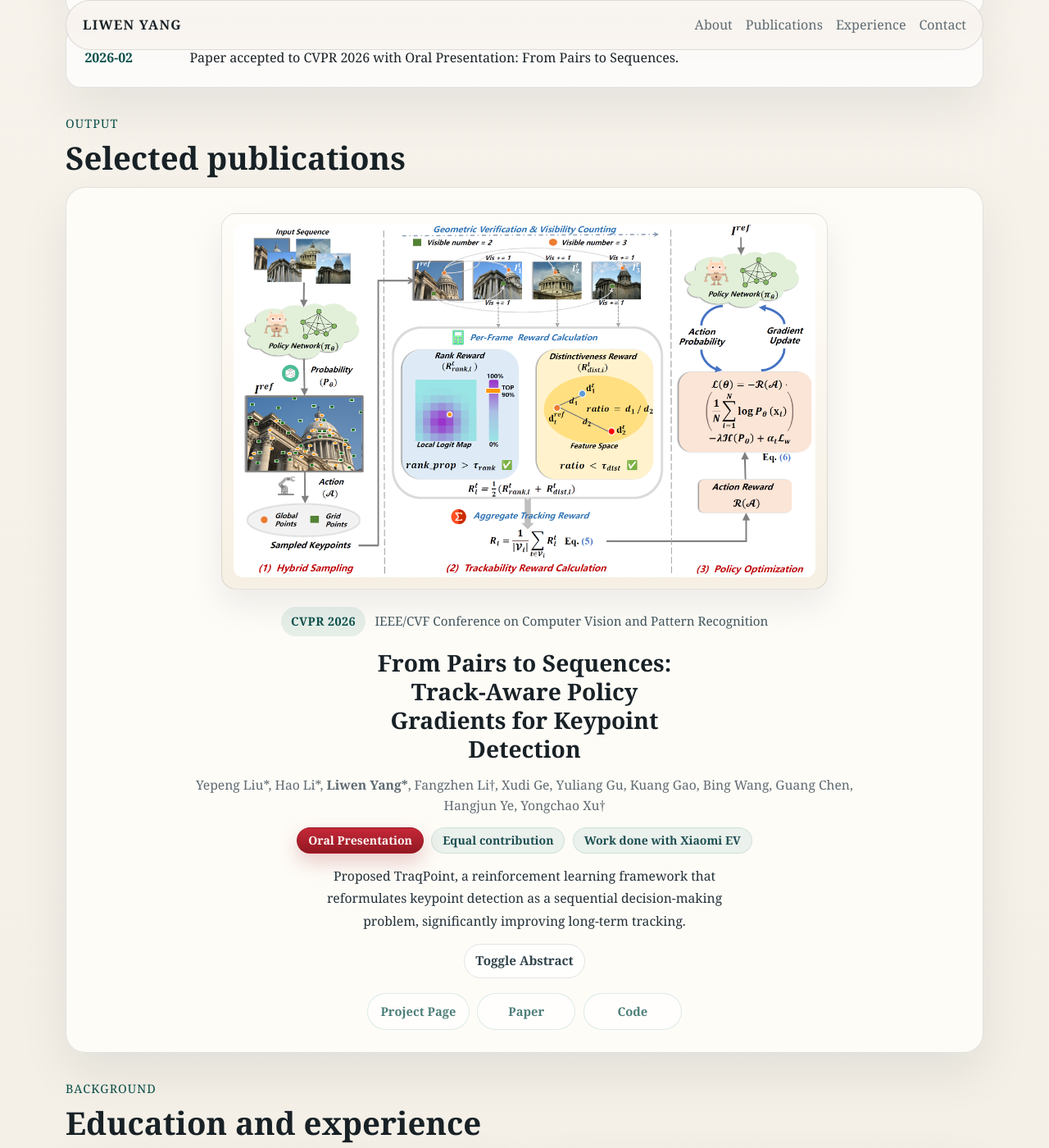
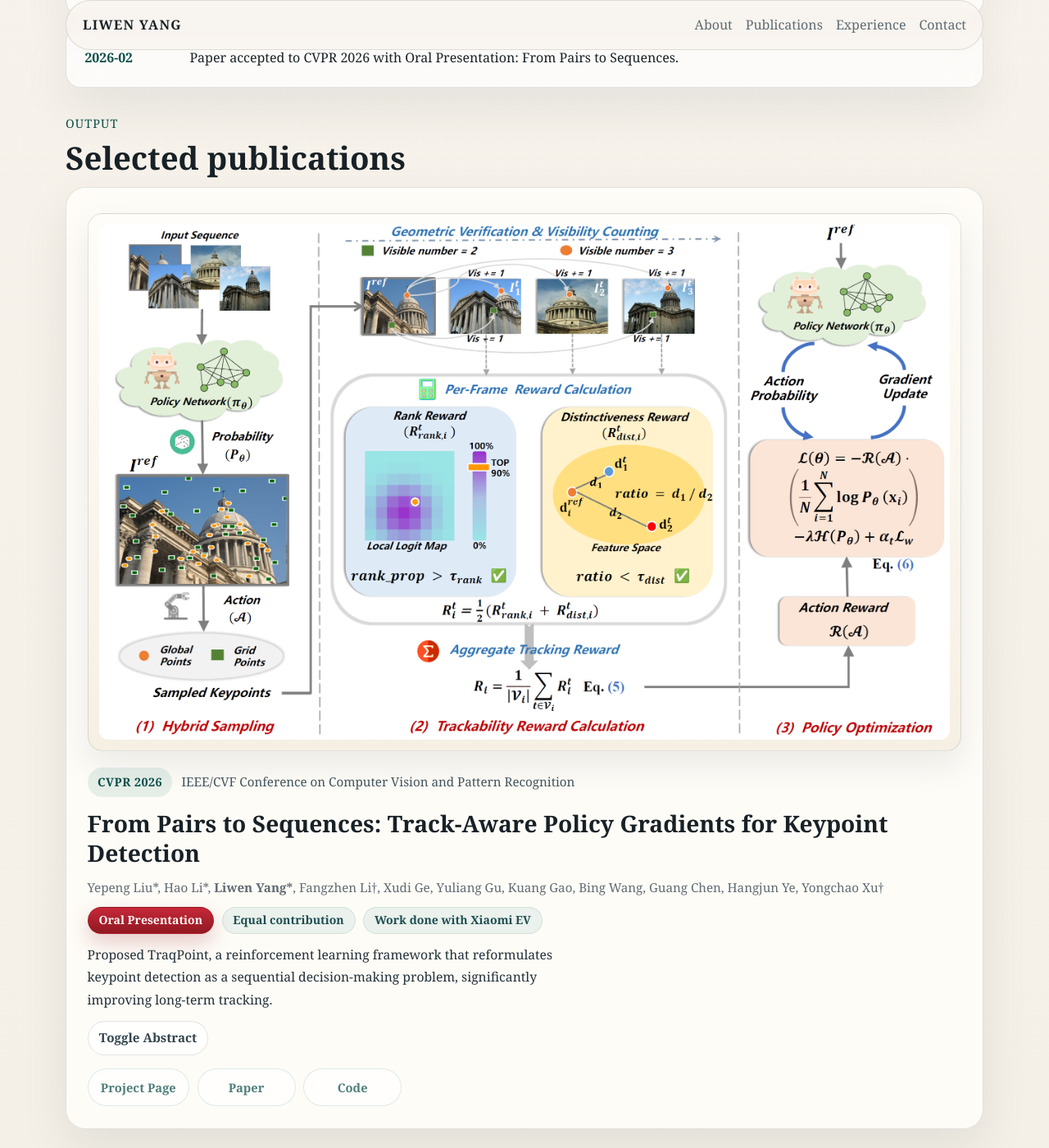
Before and after one commit to 1yangliwen/1yangliwen.github.io, a Jekyll site: the page built from index.md, in a window 1280 px wide and 1400 px high, scrolled down 1259 px. Shown: the whole window at 82% size. Built offline with Jekyll 4.4.1, drawn with Linux system fonts in a browser that asks for light colours.

Commit message:
Align publication card text to left for better readability
Co-Authored-By: Claude Opus 4.7 (1M context) <noreply@anthropic.com>

```diff
--- /dev/null
+++ b/Gemfile
@@ -0,0 +1,3 @@
+source "https://rubygems.org"
+
+gem "github-pages", group: :jekyll_plugins
--- a/assets/css/style.css
+++ b/assets/css/style.css
@@ -314,15 +314,13 @@ img {
 .publication-layout {
   display: grid;
   grid-template-columns: 1fr;
-  gap: 1.35rem;
+  gap: 1.25rem;
   align-items: start;
-  justify-items: center;
 }
 
 .publication-image-wrap {
   overflow: hidden;
-  width: min(100%, 740px);
-  margin-inline: auto;
+  width: 100%;
   padding: 0.85rem;
   border-radius: 18px;
   border: 1px solid var(--line);
@@ -341,14 +339,14 @@ img {
 .publication-copy {
   display: grid;
   width: 100%;
-  gap: 0.85rem;
+  gap: 0.75rem;
   align-content: start;
-  justify-items: center;
-  text-align: center;
+  justify-items: start;
+  text-align: left;
 }
 
 .publication-topline {
-  justify-content: center;
+  justify-content: flex-start;
   margin-bottom: 0.1rem;
 }
 
@@ -373,14 +371,12 @@ img {
 
 .publication-card h3 {
   margin: 0;
-  max-width: 26ch;
-  font-size: clamp(1.55rem, 2.2vw, 2.15rem);
-  line-height: 1.24;
+  font-size: clamp(1.35rem, 2.2vw, 1.9rem);
+  line-height: 1.28;
 }
 
 .authors {
-  max-width: 52rem;
-  font-size: 0.98rem;
+  font-size: 0.95rem;
   line-height: 1.62;
 }
 
@@ -389,7 +385,7 @@ img {
   display: flex;
   flex-wrap: wrap;
   gap: 0.6rem;
-  justify-content: center;
+  justify-content: flex-start;
 }
 
 .badge {
@@ -413,7 +409,7 @@ img {
 }
 
 .publication-tldr {
-  max-width: 60ch;
+  max-width: 72ch;
   margin: 0;
   color: #223038;
   font-size: 0.98rem;
@@ -422,13 +418,13 @@ img {
 
 .abstract-toggle {
   width: 100%;
-  max-width: 60ch;
+  max-width: 72ch;
 }
 
 .abstract-toggle summary {
   display: inline-flex;
   align-items: center;
-  justify-content: center;
+  justify-content: flex-start;
   padding: 0.45rem 0.82rem;
   border: 1px solid rgba(24, 33, 38, 0.12);
   border-radius: var(--radius-sm);
@@ -449,8 +445,8 @@ img {
 }
 
 .publication-abstract {
-  max-width: 60ch;
-  margin: 0 auto;
+  max-width: 72ch;
+  margin: 0;
   color: #223038;
   font-size: 0.96rem;
   line-height: 1.75;
```
